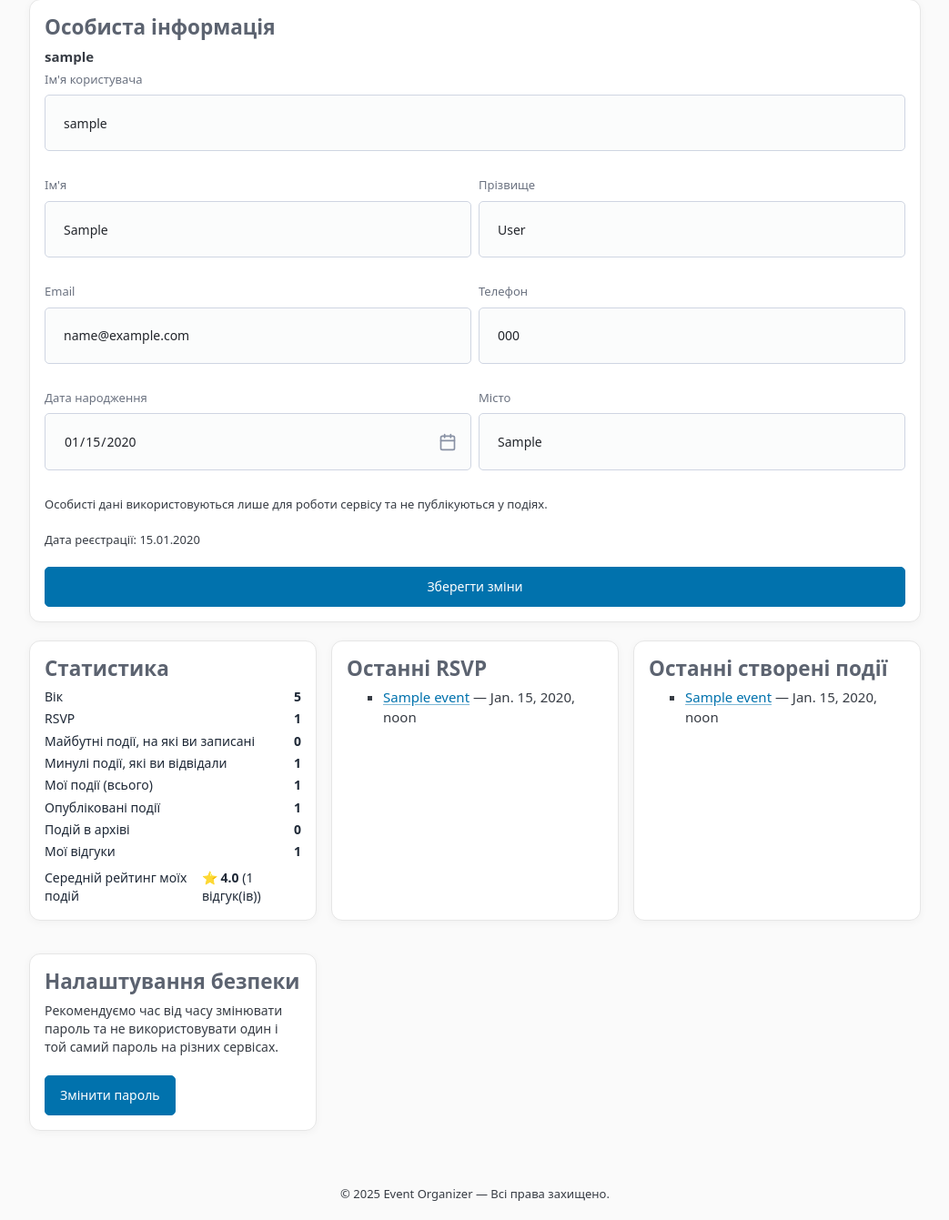
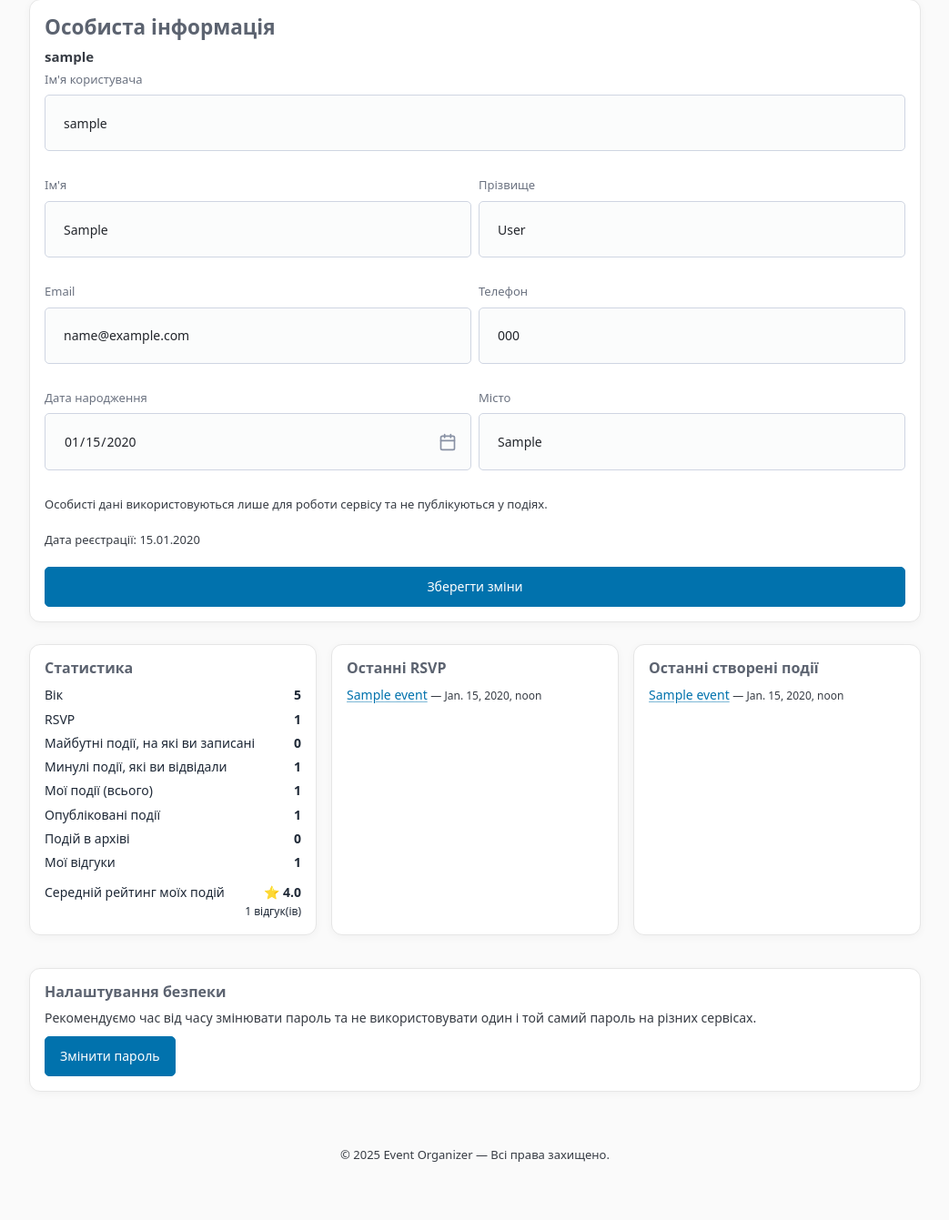
Before and after one commit to KaterinaDemianik/event-organizer-app, a Django app: page /accounts/profile/ in a window 1280 px wide. Shown: the part 174-1515 px from the top of the page at 91% size, without its empty margins (118-1161 px from the left). After the commit the page ends 1451 px from the top, so only its background shows below. Run offline with Django 5.2, Linux system fonts and the light colour scheme; a user stored in the database is signed in; tables that the repository leaves empty hold one stand-in row (values such as "Sample post"); parts of the project's set-up code (start-up, migrations or seed data) failed here and were passed over; some libraries are stand-ins or nearby versions.

Commit message:
Change an appearance in profile information containers

```diff
--- a/templates/registration/password_change_form.html
+++ b/templates/registration/password_change_form.html
@@ -3,7 +3,7 @@
 {% block content %}
   <div class="auth-wrap">
     <article class="card" style="max-width: 480px;">
-      <h1>Змінити пароль</h1>
+      <h2>Змінити пароль</h2>
       <p class="muted" style="font-size: 14px;">Введіть поточний пароль та новий пароль двічі.</p>
       <form method="post">
         {% csrf_token %}
--- a/templates/users/profile.html
+++ b/templates/users/profile.html
@@ -52,10 +52,10 @@
     </form>
   </article>
 
-  <div class="grid" style="margin-top: 16px;">
+  <div class="grid" style="margin-top: 24px; display: grid; grid-template-columns: repeat(3, minmax(0, 1fr)); gap: 16px; align-items: stretch;">
     <article class="card">
-      <h5 style="margin-bottom: 8px;">Статистика</h5>
-      <div style="font-size: 14px; display: grid; row-gap: 4px;">
+      <h5 style="margin-bottom: 10px; font-size: 16px;">Статистика</h5>
+      <div style="font-size: 14px; display: grid; row-gap: 6px;">
         {% if age %}
         <div style="display:flex; justify-content: space-between;">
           <span class="muted">Вік</span>
@@ -92,39 +92,48 @@
           <span><strong>{{ my_reviews_count }}</strong></span>
         </div>
         {% if my_events_reviews_count %}
-          <div style="display:flex; justify-content: space-between; margin-top: 4px;">
+          <div style="display:flex; justify-content: space-between; margin-top: 6px; gap: 8px;">
             <span class="muted">Середній рейтинг моїх подій</span>
-            <span><strong>⭐ {{ my_events_avg_rating|floatformat:1 }}</strong> ({{ my_events_reviews_count }} відгук(ів))</span>
+            <span style="text-align: right; white-space: nowrap;">
+              <strong>⭐ {{ my_events_avg_rating|floatformat:1 }}</strong><br>
+              <span class="muted" style="font-size: 12px;">{{ my_events_reviews_count }} відгук(ів)</span>
+            </span>
           </div>
         {% endif %}
       </div>
     </article>
 
     <article class="card">
-      <h5 style="margin-bottom: 8px;">Останні RSVP</h5>
-      <ul>
+      <h5 style="margin-bottom: 10px; font-size: 16px;">Останні RSVP</h5>
+      <ul style="list-style: none; padding-left: 0; margin: 0; font-size: 14px;">
         {% for r in recent_rsvps %}
-          <li><a href="/events/{{ r.event.id }}/">{{ r.event.title }}</a> — {{ r.created_at }}</li>
+          <li style="margin-bottom: 6px; list-style: none;">
+            <a href="/events/{{ r.event.id }}/">{{ r.event.title }}</a>
+            <span class="muted" style="font-size: 12px;"> — {{ r.created_at }}</span>
+          </li>
         {% empty %}
-          <li class="muted">Немає</li>
+          <li class="muted" style="font-size: 14px;">Немає</li>
         {% endfor %}
       </ul>
     </article>
 
     <article class="card">
-      <h5 style="margin-bottom: 8px;">Останні створені події</h5>
-      <ul>
+      <h5 style="margin-bottom: 10px; font-size: 16px;">Останні створені події</h5>
+      <ul style="list-style: none; padding-left: 0; margin: 0; font-size: 14px;">
         {% for e in recent_events %}
-          <li><a href="/events/{{ e.id }}/">{{ e.title }}</a> — {{ e.created_at }}</li>
+          <li style="margin-bottom: 6px; list-style: none;">
+            <a href="/events/{{ e.id }}/">{{ e.title }}</a>
+            <span class="muted" style="font-size: 12px;"> — {{ e.created_at }}</span>
+          </li>
         {% empty %}
-          <li class="muted">Немає</li>
+          <li class="muted" style="font-size: 14px;">Немає</li>
         {% endfor %}
       </ul>
     </article>
 
-    <article class="card">
-      <h5 style="margin-bottom: 8px;">Налаштування безпеки</h5>
-      <p class="muted" style="font-size: 14px;">Рекомендуємо час від часу змінювати пароль та не використовувати один і той самий пароль на різних сервісах.</p>
+    <article class="card" style="grid-column: 1 / -1;">
+      <h5 style="margin-bottom: 8px; font-size: 16px;">Налаштування безпеки</h5>
+      <p class="muted" style="font-size: 14px; margin-bottom: 10px;">Рекомендуємо час від часу змінювати пароль та не використовувати один і той самий пароль на різних сервісах.</p>
       <a role="button" href="/accounts/password/change/">Змінити пароль</a>
     </article>
   </div>
```
